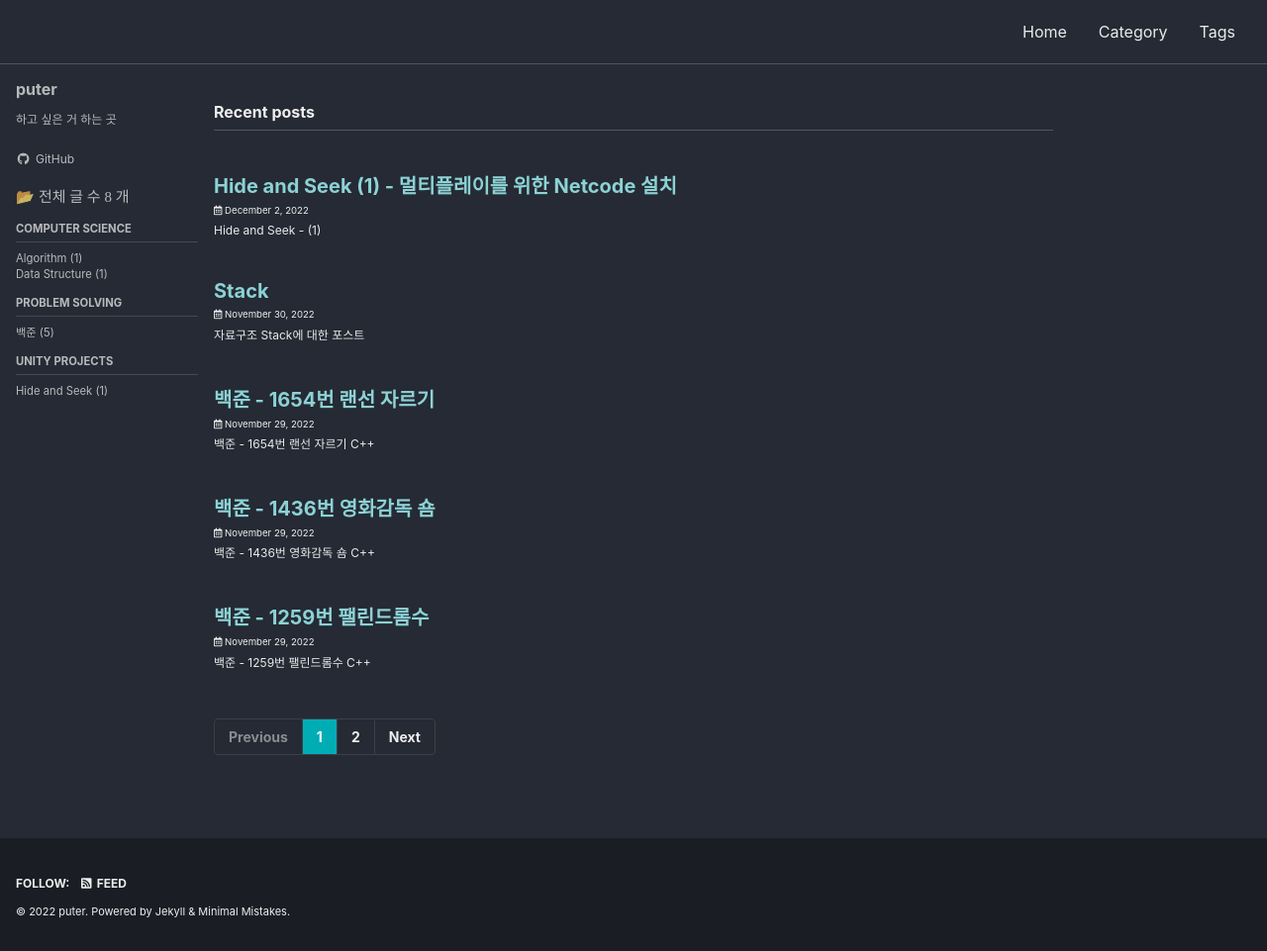
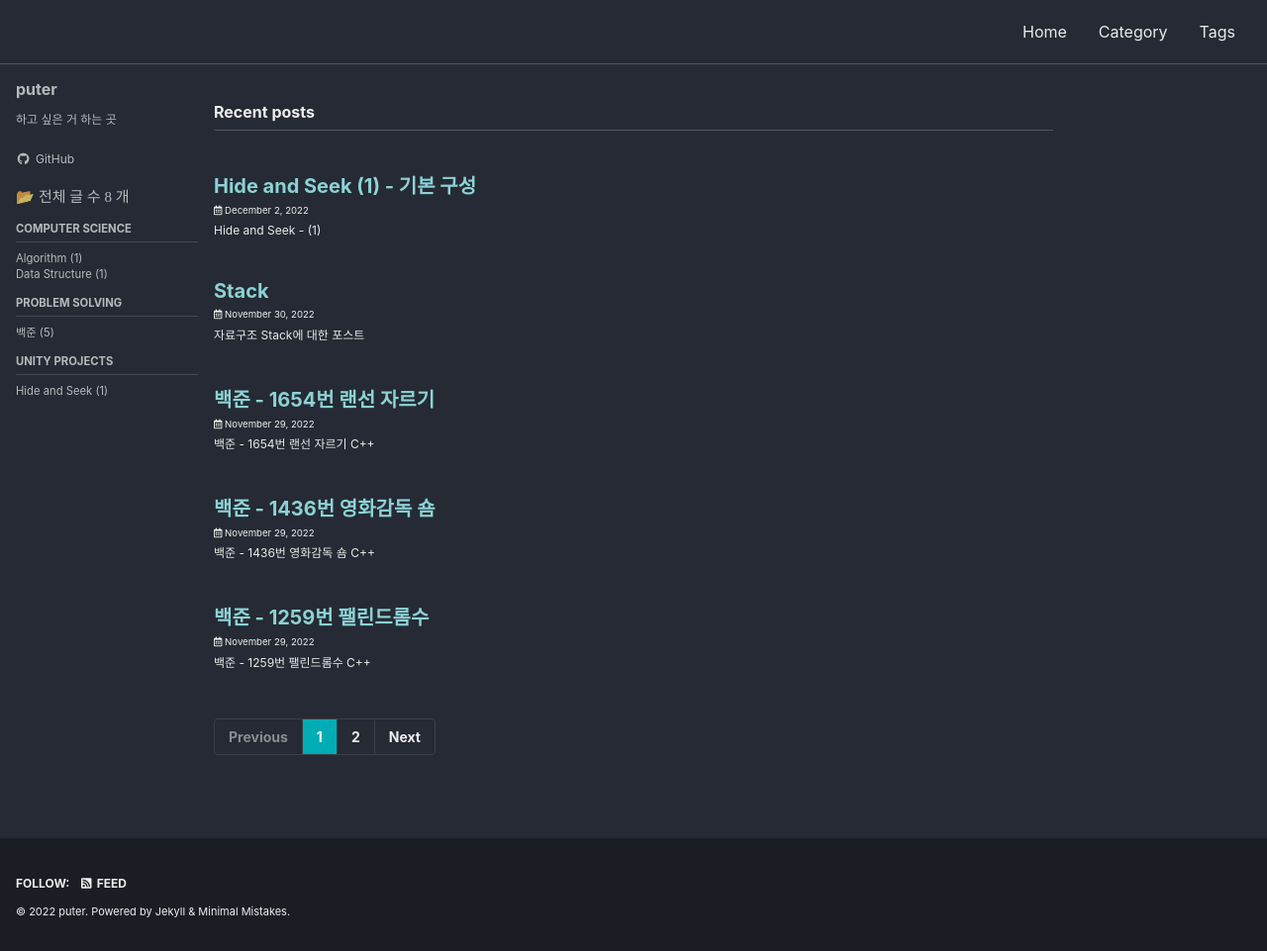
Before and after one commit to puter2712git/puter2712git.github.io, a Jekyll site: the page built from index.html, in a window 1280 px wide and 961 px high. Shown: the whole window at 99% size. Built offline with Jekyll 4.4.1, drawn with Linux system fonts in a browser that asks for light colours; cached includes are drawn as plain includes; the list of posts is cut into pages by our own code; part of the change alters nothing that is shown.

Commit message:
Hide and Seek 1 (Not yet)

````diff
--- a/_posts/Unity Project/Hide and Seek/2022-12-02-Hide-and-Seek-1.md
+++ b/_posts/Unity Project/Hide and Seek/2022-12-02-Hide-and-Seek-1.md
@@ -1,5 +1,5 @@
 ---
-title: "Hide and Seek (1) - 멀티플레이를 위한 Netcode 설치"
+title: "Hide and Seek (1) - 기본 구성"
 excerpt: "Hide and Seek - (1)"
 
 categories:
@@ -12,117 +12,106 @@ toc: true
 toc_sticky: true
 
 date: 2022-12-02
-last_modified_at: 2022-12-02
+last_modified_at: 2022-12-03
 ---
 
-## 1. Netcode 설치
+## 1. 기본 맵
 
-1. 메뉴바에서, **Window** -> **Package Manager**를 클릭
-2. 왼쪽 상단의 **+** 버튼을 누르고 **Add package by name**을 클릭
-3. 나타나는 팝업 창에 `com.unity.netcode.gameobjects`을 검색
-4. 오른쪽 하단의 **Install**을 클릭
+![image](https://user-images.githubusercontent.com/85764911/205439356-5e22125a-1de7-44ab-a9b5-0dde6b9292a4.png)
 
-## 2. 멀티플레이 테스트
+외부에서 에셋을 가져와서 간단하게 평지를 제작 (후에 scale up)
 
-**Network Manager** 생성
+## 2. 기본 플레이어
 
-1. **Hierarchy** 탭에서 **Create Empty**로 빈 `GameObject` 생성
-2. `GameObject`의 이름을 `NetworkManager`로 변경
-3. `NetworkManager` 오브젝트에 `Network Manager` 컴포넌트 추가
-4. `Network Manager` 컴포넌트 탭의 `Network Transport`의 필드를 `Unity Transport`로 설정
+![image](https://user-images.githubusercontent.com/85764911/205439649-74c39d96-76c3-4fdd-bf1a-6b4f757804b2.png)
 
-<br>
+또한 외부 에셋으로 플레이어 캐릭터를 생성
 
-멀티플레이를 위한 **Player** 생성
-
-1. **Hierarchy** 탭에서 **3D Object** -> **Capsule** 생성, 이름을 `Player`로 변경
-2. `Player` 오브젝트에 `Network Object` 컴포넌트 추가
-3. `Player` 오브젝트를 **Prefab**으로 추가
-4. `NetworkManager` 오브젝트의 `Network Manager` 컴포넌트의 `Player Prefab` 필드에 `Player` 프리팹 드래그&드롭
-5. **Scene**의 `Player` 오브젝트 제거
-
-<br>
-
-현재 씬을 **Build**에 포함시키기
-
-1. 메뉴바에서, **File** -> **Build Settings** 클릭
-2. **Add Open Scenes** 클릭 (현재 씬을 **Build**에 추가)
-
-<br>
-
-**Build**에 도움을 주는 **Command Line Helper** 생성
-
-1. `NetworkCommandLine`의 이름으로 **C# Script** 생성
-2. `NetworkManager` 오브젝트의 자식으로 빈 `GameObject` 생성, 이름을 `NetworkCommandLine`으로 변경
-3. `NetworkCommandLine`에 `NetworkCommandLine.cs` 컴포넌트 추가
-4. `NetworkCommandLine.cs`를 다음과 같이 수정
+## 3. 플레이어 WASD moving
 
 ```cs
+using System.Collections;
 using System.Collections.Generic;
-using Unity.Netcode;
 using UnityEngine;
 
-public class NetworkCommandLine : MonoBehaviour
+public class PlayerController : MonoBehaviour
 {
-  private NetworkManager netManager;
+	[SerializeField]
+	private float _walkSpeed;
+	private Rigidbody _rigidbody;
 
-  private void Start()
-  {
-    netManager = GetComponentInParent<NetworkManager>();
+	private void Awake()
+	{
+		_rigidbody = GetComponent<Rigidbody>();
+	}
 
-    if (Application.isEditor) return;
+	private void FixedUpdate()
+	{
+		Move();
+	}
 
-    var args = GetCommandlineArgs();
+	private void Move()
+	{
+		float _moveX = Input.GetAxisRaw("Horizontal");
+		float _moveZ = Input.GetAxisRaw("Vertical");
 
-    if (args.TryGetValue("-mode", out string mode))
-    {
-      switch (mode)
-      {
-        case "server":
-          netManager.StartServer();
-          break;
-        case "host":
-          netManager.StartHost();
-          break;
-        case "client":
-          netManager.StartClient();
-          break;
-      }
-    }
-  }
+		Vector3 _moveHorizontal = transform.right * _moveX;
+		Vector3 _moveVertical = transform.forward * _moveZ;
 
-  private Dictionary<string, string> GetCommandlineArgs()
-  {
-    Dictionary<string, string> argDictionary = new Dictionary<string, string>();
+		Vector3 _velocity = (_moveHorizontal + _moveVertical).normalized * _walkSpeed;
 
-    var args = System.Environment.GetCommandLineArgs();
-
-    for (int i = 0; i < args.Length; i++)
-    {
-      var arg = args[i].ToLower();
-      if (arg.StartsWith("-"))
-      {
-        var value = i < args.Length - 1 ? args[i + 1].ToLower() : null;
-        value = (value?.StartsWith("-") ?? false) ? null : value;
-
-        argDictionary.Add(arg, value);
-      }
-    }
-    return argDictionary;
-  }
+		_rigidbody.MovePosition(gameObject.transform.position + _velocity * Time.deltaTime);
+	}
 }
 ```
-위 코드는 **Command Line Interface**에서 입력되는 명령어에 따라게임을 각각 **Server**, **Host**, **Client**로 실행할지 구분해주는 기능을 한다.
+
+널리 알려진 이동 스크립트
+
+## 4. 플레이어 마우스 rotating
+
+이제 위 스크립트에 추가로 마우스의 이동에 따라 플레이어가 회전하도록 추가할 것이다.
+
+```cs
+using System.Collections;
+using System.Collections.Generic;
+using UnityEngine;
+
+public class PlayerController : MonoBehaviour
+{
+	...
+
+	/* Variables for rotating */
+	[SerializeField]
+	private float _mouseSensitivity;
+	[SerializeField]
+	private GameObject _neck;
+	[SerializeField]
+	private GameObject _body;
+
+	...
+
+	private void Update()
+	{
+		Rotate();
+	}
+
+	...
+
+	private void Rotate()
+	{
+		float _rotateSpeedX = Input.GetAxisRaw("Mouse X") * _mouseSensitivity * Time.deltaTime;
+
+		_neck.transform.Rotate(new Vector3(0f, _rotateSpeedX, 0f));
+		if (Mathf.Abs(_neck.transform.rotation.eulerAngles.y - _body.transform.rotation.eulerAngles.y) > 35)
+		{
+			_body.transform.Rotate(new Vector3(-_rotateSpeedX, 0f, 0f));
+			_neck.transform.Rotate(new Vector3(0f, -_rotateSpeedX, 0f));
+		}
+	}
+}
+```
+
+위에서 생성한 캐릭터는 **Rigged**된 3D Model이다.
 
 
-<br>
-
-**Command line helper** 테스트하기
-
-1. **File** -> **Build and Run** 클릭
-2. 프로젝트 폴더에 **Build** 폴더를 생성하고 그 안에 실행파일 저장
-3. **CLI**에서 다음의 명령을 입력
-
-    - `<path to project>/Build/<program name>.exe - mode { server | host | client }`
-
-이제 서버를 통해 게임을 실행시키고 또 다른 **CLI**를 통해 클라이언트로 게임을 실행시키면 두 게임 화면 모두에 `Player` 프리팹이 나타나는 것을 볼 수 있다.
+내가 의도한 캐릭터 회전은 마인크래프트와 비슷한 방식으로, 마우스가 회전하면 우선 머리만 그에 따라 회전하도록 하고, 만약 머리가 자신의 몸에 비해 과도하게 회전됐다면 그걸 감지해 몸도 함께 회전되도록 하는 방식이다.
````
